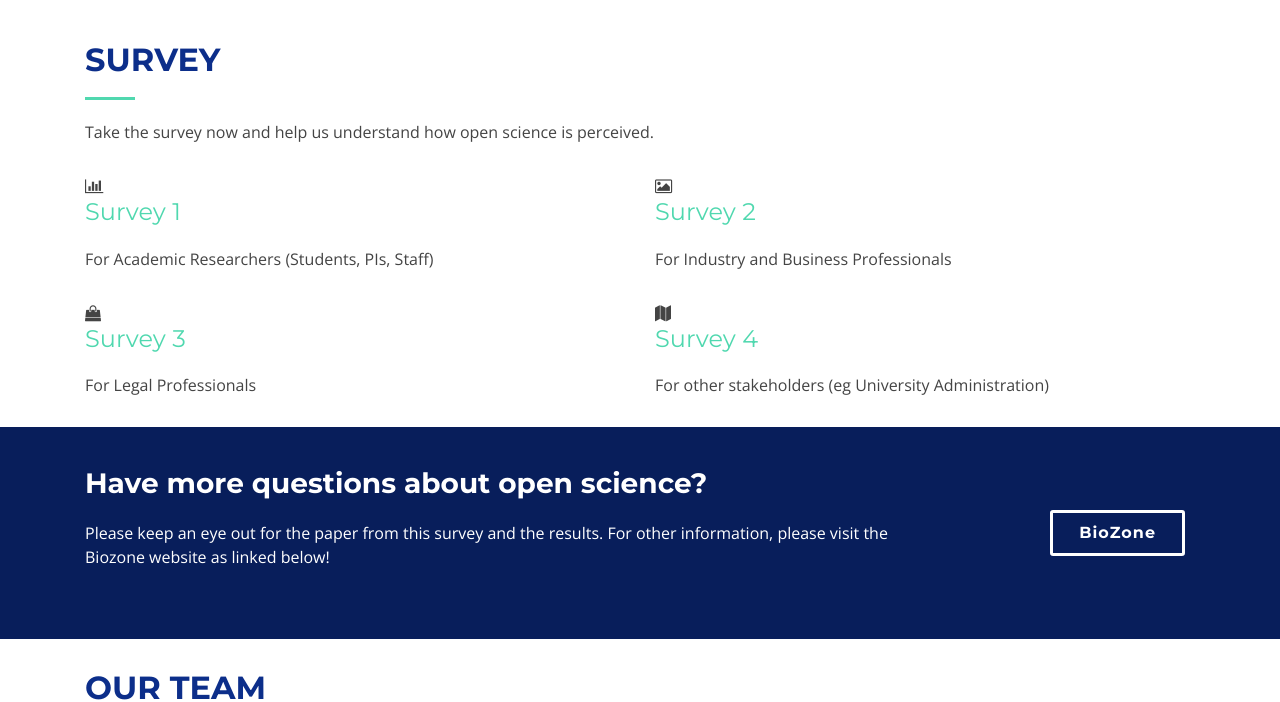
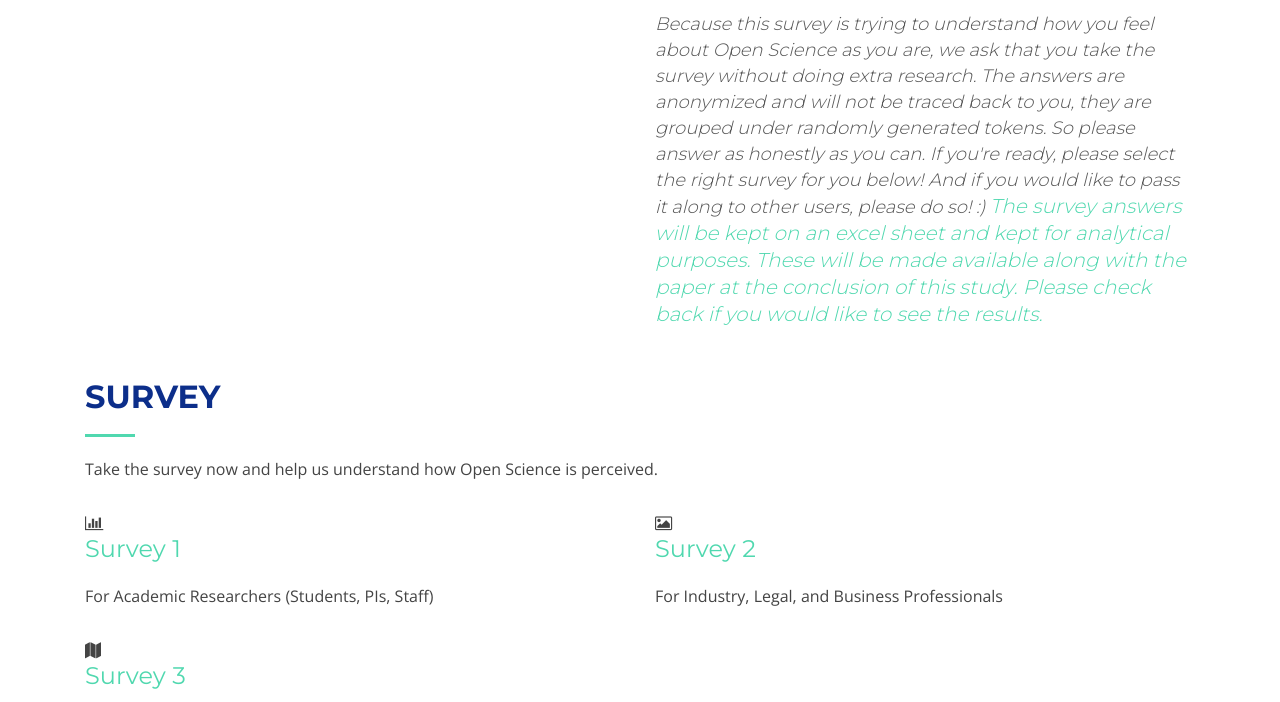
Before and after one commit to SungAn/BZ-survey, a plain HTML site: page index.html in a window 1280 px wide. Shown: the part 970-1672 px from the top of the page. Drawn offline with nearby package versions, Linux system fonts and the light colour scheme; files whose address does not match are found by name.

Commit message:
Update index.html

```diff
--- a/index.html
+++ b/index.html
@@ -122,6 +122,14 @@
               <li><i class="ion-android-checkmark-circle"></i> Other potential stakeholders such as universities</li>
             </ul>
 
+            <h3>Because this survey is trying to understand how you feel about Open Science as you are, we ask that you take the survey without doing extra research.
+              The answers are anonymized and will not be traced back to you, they are grouped under randomly generated tokens. So please answer as honestly as you can.
+              If you're ready, please select the right survey for you below! And if you would like to pass it along to other users, please do so! :)
+
+              <i>The survey answers will be kept on an excel sheet and kept for analytical purposes. These will be made available along with the paper at the conclusion of this study.
+              Please check back if you would like to see the results.</i>
+            </h3>
+
           </div>
         </div>
 
@@ -135,7 +143,7 @@
       <div class="container">
         <div class="section-header">
           <h2>Survey</h2>
-          <p>Take the survey now and help us understand how open science is perceived. </p>
+          <p>Take the survey now and help us understand how Open Science is perceived. </p>
         </div>
 
         <div class="row">
@@ -152,22 +160,14 @@
             <div class="box wow fadeInRight">
               <div class="icon"><i class="fa fa-picture-o"></i></div>
               <h4 class="title"><a href="">Survey 2</a></h4>
-              <p class="description">For Industry and Business Professionals</p>
-            </div>
-          </div>
-
-          <div class="col-lg-6">
-            <div class="box wow fadeInLeft" data-wow-delay="0.2s">
-              <div class="icon"><i class="fa fa-shopping-bag"></i></div>
-              <h4 class="title"><a href="">Survey 3</a></h4>
-              <p class="description">For Legal Professionals</p>
+              <p class="description">For Industry, Legal, and Business Professionals</p>
             </div>
           </div>
 
           <div class="col-lg-6">
             <div class="box wow fadeInRight" data-wow-delay="0.2s">
               <div class="icon"><i class="fa fa-map"></i></div>
-              <h4 class="title"><a href="">Survey 4</a></h4>
+              <h4 class="title"><a href="">Survey 3</a></h4>
               <p class="description">For other stakeholders (eg University Administration)</p>
             </div>
           </div>
@@ -280,7 +280,7 @@
       <div class="container">
         <div class="section-header">
           <h2>Contact Us</h2>
-          <p>Please feel free to use any of the following to contact me about the survey or any other questions you may have with regards to this project.</p>
+          <p>Please feel free to use any of the following to contact me with feedback for the survey or any other questions you may have with regards to this project.</p>
         </div>
 
         <div class="row contact-info">
```
